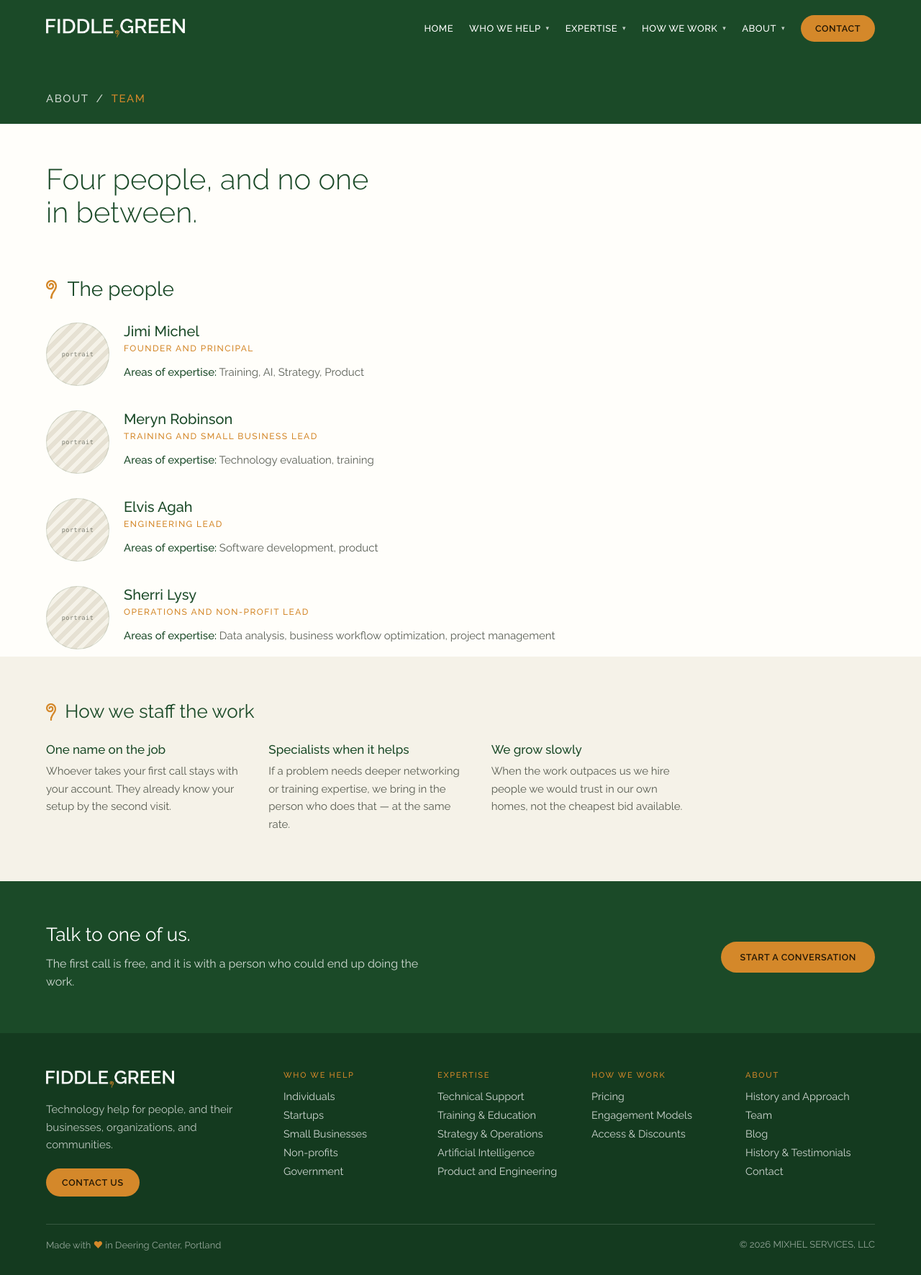
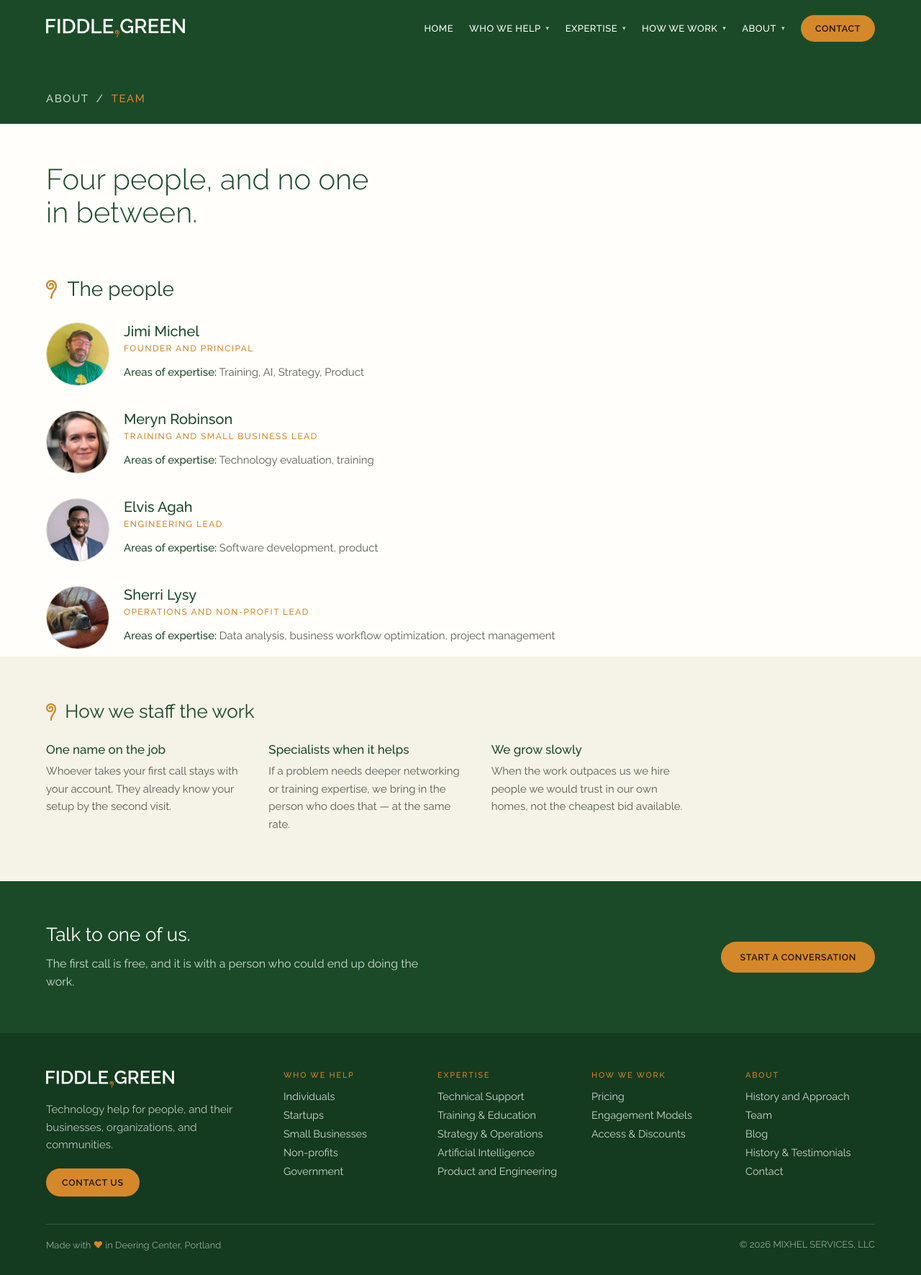
Before and after one commit to TREE-BUB/fiddle-green, a Jekyll site: the page built from about/team.html, in a window 1280 px wide. Shown: the whole page at 72% size. Built offline with Jekyll 4.4.1, drawn with Linux system fonts in a browser that asks for light colours.

Commit message:
Show the team photos in the roster
Each person's portrait replaces the striped placeholder, which stays as the
fallback for anyone without a photo. The files are square, so object-fit
covers the circle without distorting anyone. Alt text is empty on purpose:
the name sits beside the portrait and would only be read twice.

Rebuilds the committed site output.

Co-Authored-By: Claude Opus 5 <noreply@anthropic.com>
Claude-Session: https://claude.ai/code/session_01EP3o8bSGSN2qhwQRJRDynC

```diff
--- a/about/team.html
+++ b/about/team.html
@@ -8,15 +8,19 @@ headline: Four people, and no one in between.
 description: The people who take your call and do the work — plus how we staff engagements.
 people:
   - name: Jimi Michel
+    photo: /assets/team/jimi.png
     role: Founder and Principal
     expertise: Training, AI, Strategy, Product
   - name: Meryn Robinson
+    photo: /assets/team/meryn.jpeg
     role: Training and Small Business Lead
     expertise: Technology evaluation, training
   - name: Elvis Agah
+    photo: /assets/team/elvis.png
     role: Engineering Lead
     expertise: Software development, product
   - name: Sherri Lysy
+    photo: /assets/team/sherri_1.jpeg
     role: Operations and Non-Profit Lead
     expertise: Data analysis, business workflow optimization, project management
 ---
@@ -26,7 +30,16 @@ people:
   <div class="roster">
     {%- for p in page.people -%}
       <div class="person">
-        <div class="person__portrait" aria-hidden="true">portrait</div>
+        {%- comment -%}
+          The name sits right beside the portrait, so alt text would only
+          repeat it.
+        {%- endcomment -%}
+        {%- if p.photo -%}
+          <img class="person__portrait person__portrait--photo" src="{{ p.photo | relative_url }}"
+               alt="" width="176" height="176" loading="lazy">
+        {%- else -%}
+          <div class="person__portrait" aria-hidden="true">portrait</div>
+        {%- endif -%}
         <div class="person__body">
           <h3>{{ p.name | escape_once }}</h3>
           <p class="person__role">{{ p.role | escape_once }}</p>
--- a/assets/css/style.scss
+++ b/assets/css/style.scss
@@ -1067,6 +1067,12 @@ a.card:hover { border-color: var(--amber); }
   text-align: center;
 }
 
+/* The photos are square, so cover only trims the frame, never distorts. */
+.person__portrait--photo {
+  object-fit: cover;
+  background: var(--sand);
+}
+
 .person__body {
   flex: 1 1 220px;
 
```
Also changed, not shown: 2 other files.
